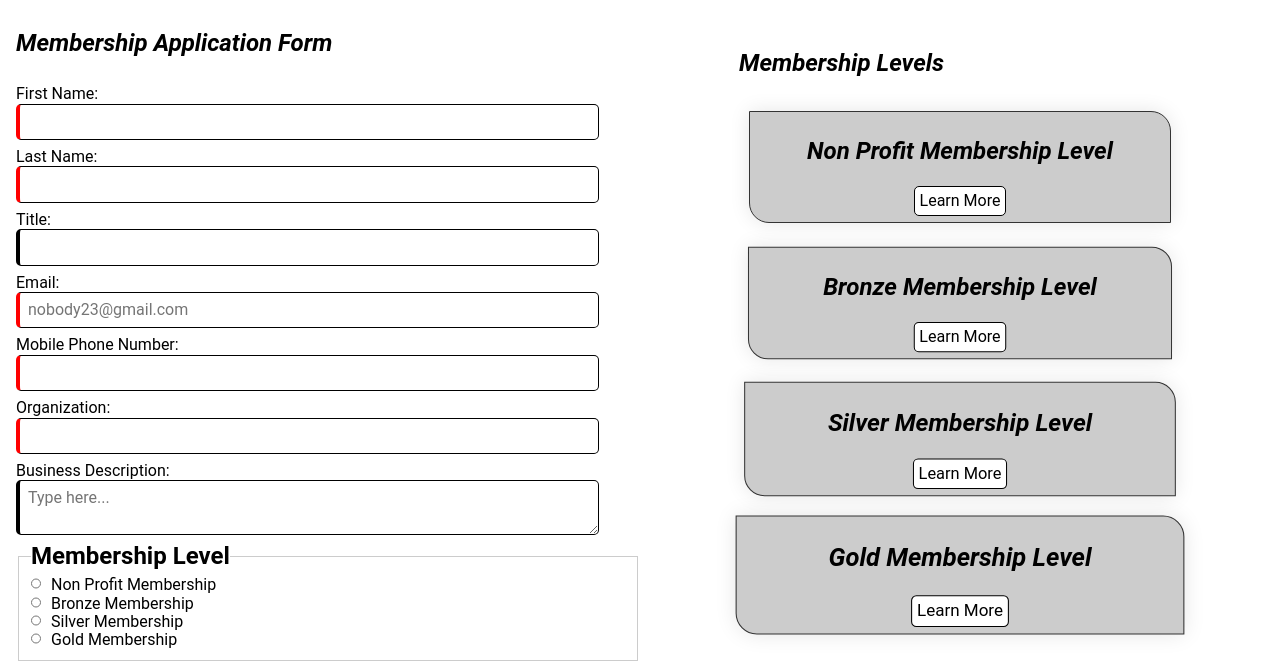
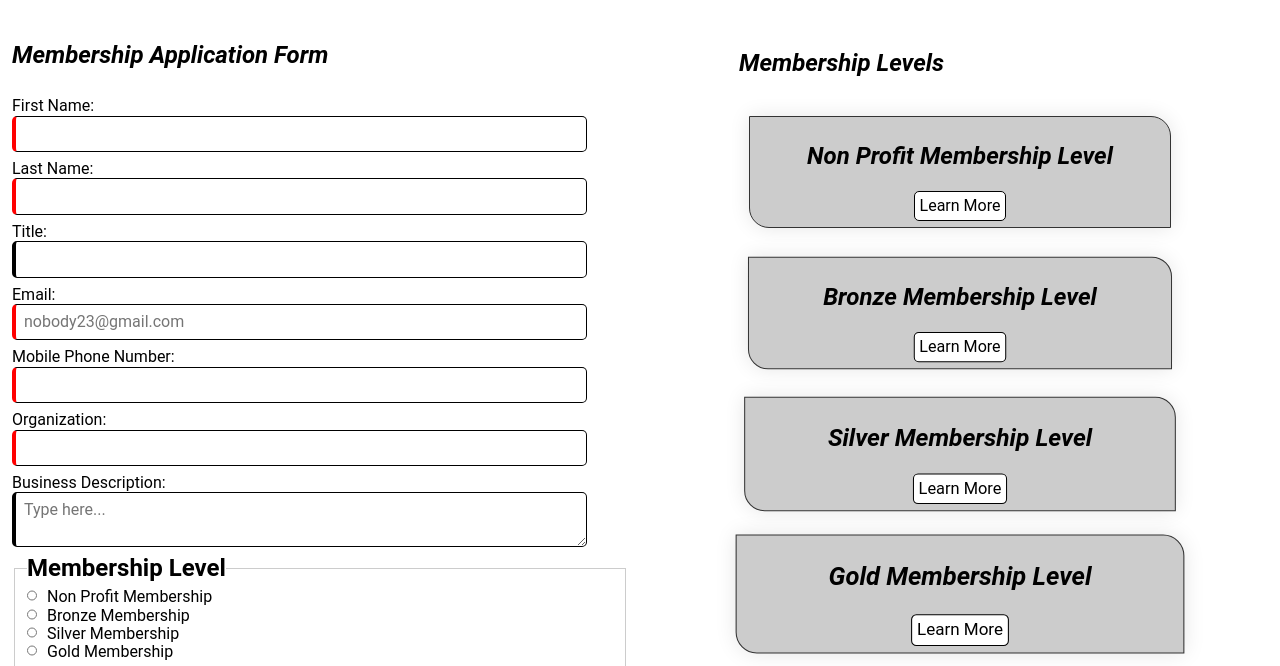
Before and after one commit to JaOnwude/wdd231, a plain HTML site: page chamber/join.html in a window 1280 px wide. Shown: the part 133-799 px from the top of the page. Drawn offline with Linux system fonts and the light colour scheme; no server answers.

Commit message:
Added some padding to the form elements

```diff
--- a/chamber/styles/join.css
+++ b/chamber/styles/join.css
@@ -17,7 +17,7 @@
 form {
     display: grid;
     gap: 0.5em;
-    padding-left: 1rem;
+    padding: .75rem;
 }
 
 input, textarea {
```
